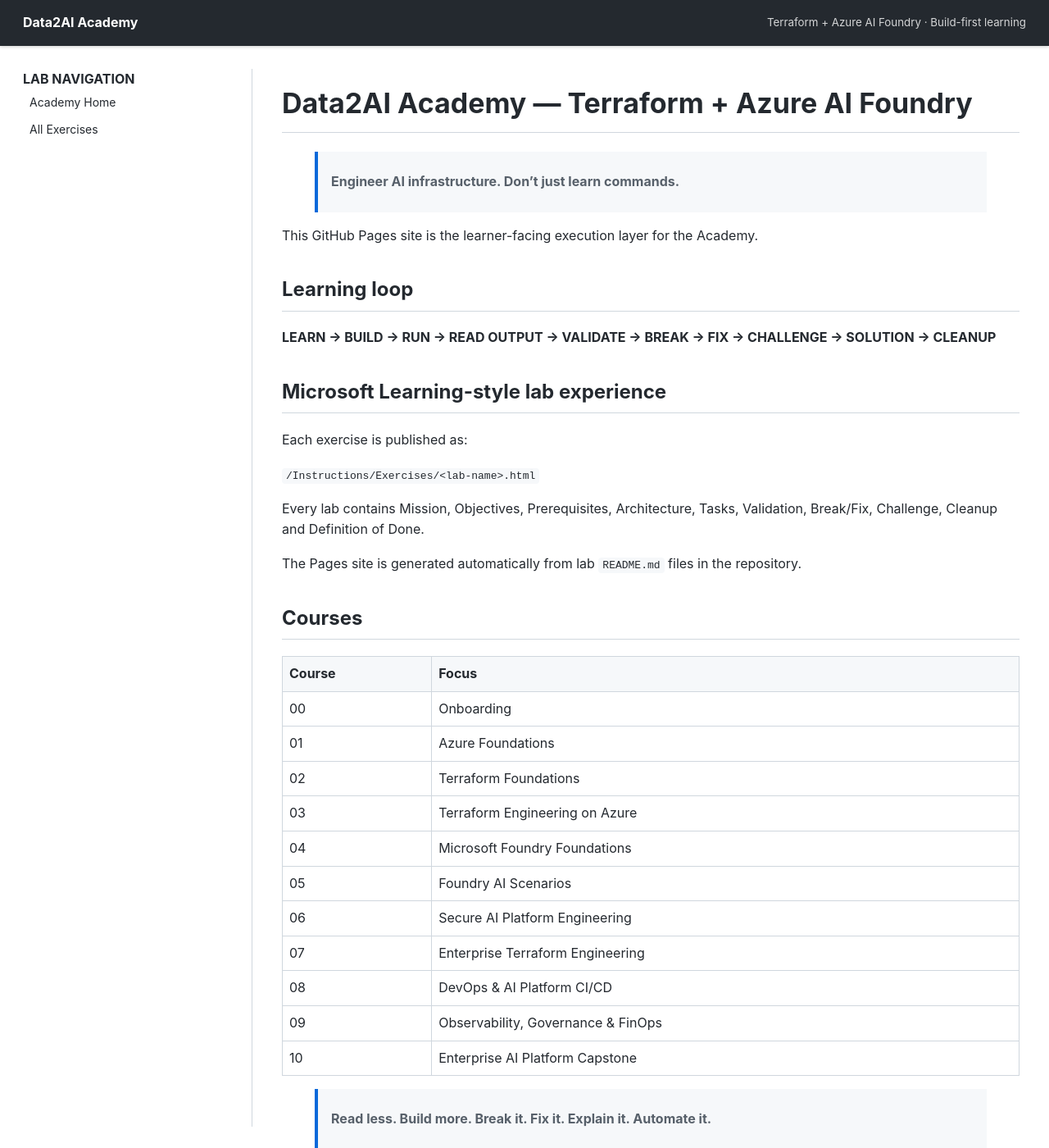
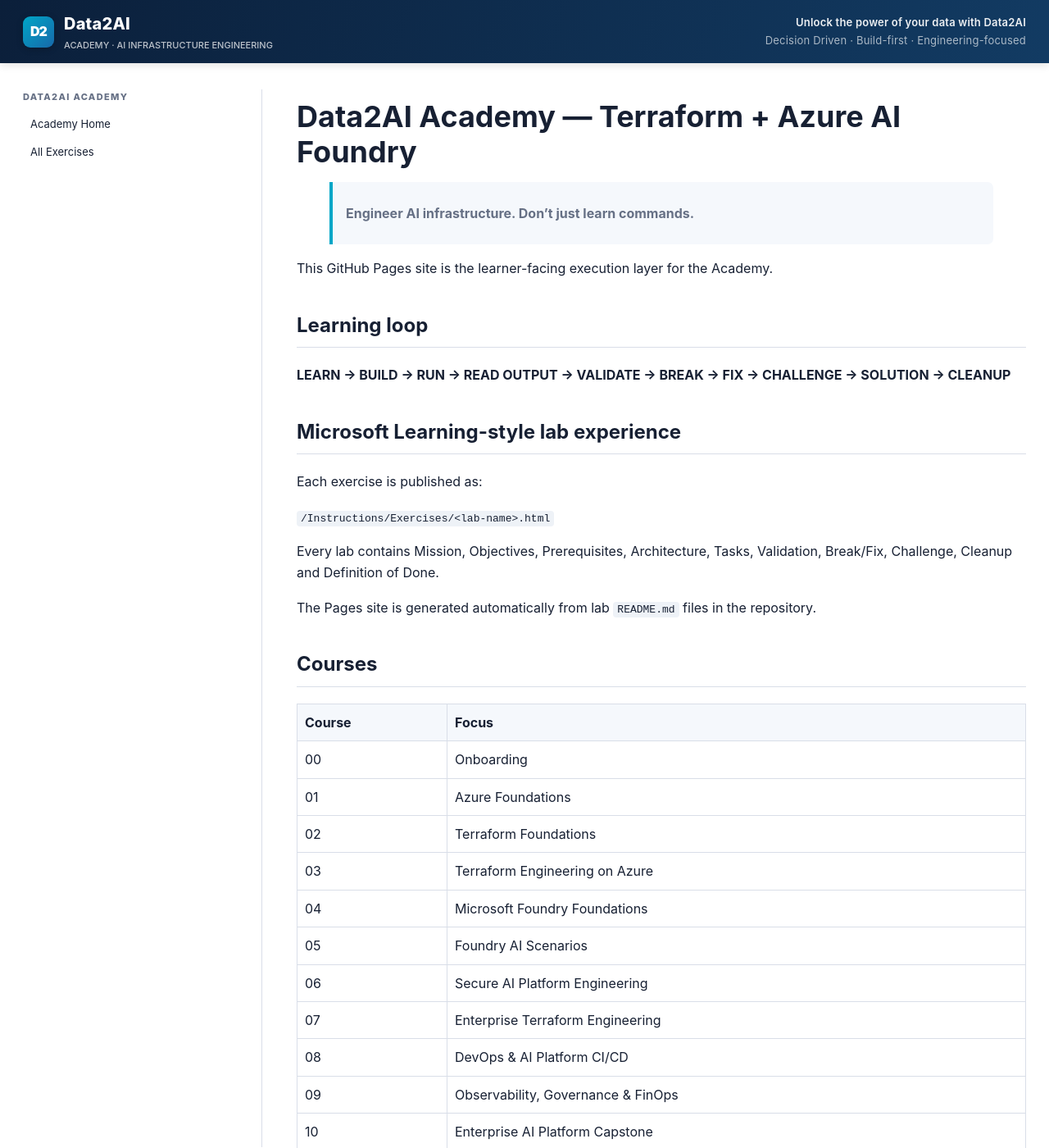
Before and after one commit to msellamiTN/data2ai-terraform-azure-foundry, a Jekyll site: the page built from index.md, in a window 1280 px wide and 1400 px high. Shown: the whole window at 82% size. Built offline with Jekyll 4.4.1, drawn with Linux system fonts in a browser that asks for light colours; some of the changed text lies outside the part shown.

Commit message:
brand: apply Data2AI Academy professional visual identity

```diff
--- a/_layouts/default.html
+++ b/_layouts/default.html
@@ -1,28 +1,86 @@
 <!doctype html>
-<html lang="en"><head><meta charset="utf-8"><meta name="viewport" content="width=device-width,initial-scale=1">
+<html lang="en">
+<head>
+<meta charset="utf-8">
+<meta name="viewport" content="width=device-width,initial-scale=1">
 <title>{{ page.title }} · Data2AI Academy</title>
 <style>
-:root{--text:#24292f;--muted:#57606a;--border:#d0d7de;--accent:#0969da;--surface:#f6f8fa;--success:#1a7f37;--warning:#9a6700;--dark:#24292f}
-*{box-sizing:border-box}body{margin:0;font-family:-apple-system,BlinkMacSystemFont,"Segoe UI",sans-serif;color:var(--text);line-height:1.6}
-header{background:var(--dark);color:#fff;padding:15px 28px;position:sticky;top:0;z-index:10;box-shadow:0 1px 4px #0003}
-header .brand{max-width:1280px;margin:auto;display:flex;align-items:center;justify-content:space-between}header a{color:#fff;text-decoration:none;font-weight:700}header small{font-weight:400;opacity:.8}
-.layout{display:grid;grid-template-columns:280px minmax(0,900px);gap:36px;max-width:1280px;margin:auto;padding:28px}
-aside{position:sticky;top:84px;height:calc(100vh - 110px);overflow:auto;border-right:1px solid var(--border);padding-right:20px}
-aside a{display:block;padding:5px 8px;color:var(--text);text-decoration:none;border-radius:6px;font-size:14px}aside a:hover{background:#eaeef2;color:var(--accent)}
-aside .section{margin-top:16px;font-size:12px;color:var(--muted);font-weight:700;text-transform:uppercase;letter-spacing:.04em}
-main{min-width:0}h1{font-size:34px;line-height:1.2;border-bottom:1px solid var(--border);padding-bottom:14px}h2{margin-top:34px;border-bottom:1px solid var(--border);padding-bottom:6px}
-blockquote{border-left:4px solid var(--accent);padding:8px 16px;background:var(--surface);color:var(--muted)}code{background:var(--surface);padding:2px 5px;border-radius:4px}
-pre{background:#0d1117;color:#e6edf3;padding:16px;overflow:auto;border-radius:8px}pre code{background:transparent;padding:0}
-table{border-collapse:collapse;width:100%;margin:14px 0}th,td{border:1px solid var(--border);padding:8px;text-align:left}th{background:var(--surface)}
-.lab-meta{display:grid;grid-template-columns:repeat(3,minmax(0,1fr));gap:10px;margin:18px 0}.meta-card{border:1px solid var(--border);border-radius:8px;padding:10px;background:#fff}.meta-card small{display:block;color:var(--muted);font-size:12px;text-transform:uppercase}.meta-card strong{display:block;margin-top:2px}
-.stage-strip{display:flex;flex-wrap:wrap;gap:6px;margin:12px 0 22px}.stage{padding:4px 9px;border:1px solid var(--border);border-radius:999px;font-size:12px;font-weight:600;background:var(--surface)}.stage.present{border-color:#a6d8b5;color:var(--success);background:#f0fff4}.stage.missing{color:var(--warning);background:#fff8e6}
-@media(max-width:900px){.layout{display:block;padding:16px}aside{position:static;height:auto;border-right:0;border-bottom:1px solid var(--border);padding:0 0 14px;margin-bottom:20px}.lab-meta{grid-template-columns:1fr}}
-</style></head><body>
-<header><div class="brand"><a href="{{ '/' | relative_url }}">Data2AI Academy</a><small>Terraform + Azure AI Foundry · Build-first learning</small></div></header>
-<div class="layout"><aside><strong>LAB NAVIGATION</strong><a href="{{ '/' | relative_url }}">Academy Home</a><a href="{{ '/Instructions/Exercises/' | relative_url }}">All Exercises</a>
-{% assign labs = site.pages | where_exp: "p", "p.path contains 'Instructions/Exercises/lab-'" | sort: "lab_id" %}{% assign current_course = "" %}
-{% for lab in labs %}{% assign course = lab.lab_id | slice: 4, 2 %}{% if course != current_course %}<div class="section">Course {{ course }}</div>{% assign current_course = course %}{% endif %}<a href="{{ lab.url | relative_url }}">{{ lab.lab_id }} — {{ lab.title }}</a>{% endfor %}
-</aside><main>
-{% if page.lab_id %}<div class="lab-meta"><div class="meta-card"><small>Lab</small><strong>{{ page.lab_id }}</strong></div><div class="meta-card"><small>Duration</small><strong>{{ page.duration }}</strong></div><div class="meta-card"><small>Maturity</small><strong>{{ page.maturity }}</strong></div></div>
-<div class="stage-strip">{% assign stages = "LEARN,BUILD,VALIDATE,BREAK,FIX,CHALLENGE,SOLUTION,CLEANUP" | split: "," %}{% for stage in stages %}{% if page.stages contains stage %}<span class="stage present">✓ {{ stage }}</span>{% else %}<span class="stage missing">○ {{ stage }}</span>{% endif %}{% endfor %}</div>{% endif %}
-{{ content }}</main></div></body></html>
+:root{--ink:#172033;--muted:#667085;--line:#d9dee8;--blue:#1769aa;--cyan:#00a6c7;--navy:#0b1f3a;--surface:#f5f8fc;--success:#16803c;--warning:#a15c00}
+*{box-sizing:border-box}
+body{margin:0;font-family:-apple-system,BlinkMacSystemFont,"Segoe UI",Inter,Arial,sans-serif;color:var(--ink);line-height:1.65;background:#fff}
+header{background:linear-gradient(110deg,var(--navy),#123b63);color:#fff;position:sticky;top:0;z-index:20;box-shadow:0 2px 10px #0002}
+.header-inner{max-width:1380px;margin:auto;padding:13px 28px;display:flex;align-items:center;justify-content:space-between;gap:24px}
+.brand{display:flex;align-items:center;gap:12px;color:#fff;text-decoration:none}
+.logo-mark{width:38px;height:38px;border-radius:9px;background:linear-gradient(135deg,#00a6c7,#1769aa);display:grid;place-items:center;font-weight:900;letter-spacing:-1px;box-shadow:0 2px 8px #0003}
+.logo-word{font-size:20px;font-weight:800;letter-spacing:.2px}
+.logo-sub{font-size:11px;opacity:.72;display:block;font-weight:500}
+.slogan{font-size:13px;font-weight:600;letter-spacing:.2px;text-align:right;opacity:.92}
+.slogan span{opacity:.7;font-weight:400}
+.layout{display:grid;grid-template-columns:292px minmax(0,920px);gap:42px;max-width:1380px;margin:auto;padding:32px 28px}
+aside{position:sticky;top:82px;height:calc(100vh - 110px);overflow:auto;border-right:1px solid var(--line);padding-right:22px}
+.nav-title{font-size:11px;font-weight:800;letter-spacing:.12em;color:var(--muted);margin-bottom:8px}
+aside a{display:block;padding:6px 9px;color:var(--ink);text-decoration:none;border-radius:7px;font-size:13px}
+aside a:hover{background:#eef5fb;color:var(--blue)}
+aside .section{margin:19px 0 5px;font-size:10px;color:var(--muted);font-weight:800;text-transform:uppercase;letter-spacing:.12em}
+main{min-width:0}
+.hero{border:1px solid var(--line);border-radius:14px;padding:22px 24px;background:linear-gradient(135deg,#f8fbff,#eef7fb);margin-bottom:24px}
+.hero-brand{font-size:12px;font-weight:800;letter-spacing:.12em;color:var(--blue);text-transform:uppercase}
+.hero-slogan{font-size:15px;color:var(--muted);margin-top:5px}
+h1{font-size:36px;line-height:1.18;margin:12px 0 0;border-bottom:0}
+h2{margin-top:36px;border-bottom:1px solid var(--line);padding-bottom:7px}
+h3{margin-top:26px}
+blockquote{border-left:4px solid var(--cyan);padding:9px 16px;background:var(--surface);color:var(--muted);border-radius:0 7px 7px 0}
+code{background:#eef2f7;padding:2px 5px;border-radius:4px}
+pre{background:#0b1726;color:#edf6ff;padding:17px;overflow:auto;border-radius:9px;border:1px solid #172f49}
+pre code{background:transparent;padding:0}
+table{border-collapse:collapse;width:100%;margin:15px 0}th,td{border:1px solid var(--line);padding:9px;text-align:left}th{background:var(--surface)}
+.lab-meta{display:grid;grid-template-columns:repeat(3,minmax(0,1fr));gap:11px;margin:20px 0}
+.meta-card{border:1px solid var(--line);border-radius:9px;padding:11px 13px;background:#fff}
+.meta-card small{display:block;color:var(--muted);font-size:10px;text-transform:uppercase;letter-spacing:.08em;font-weight:700}.meta-card strong{display:block;margin-top:2px}
+.stage-strip{display:flex;flex-wrap:wrap;gap:7px;margin:12px 0 24px}.stage{padding:4px 10px;border:1px solid var(--line);border-radius:999px;font-size:11px;font-weight:700;background:var(--surface)}.stage.present{border-color:#9fd3b1;color:var(--success);background:#f0fbf4}.stage.missing{color:var(--warning);background:#fff8ed}
+.footer{border-top:1px solid var(--line);margin-top:48px;padding:22px 0;color:var(--muted);font-size:12px}.footer strong{color:var(--ink)}
+@media(max-width:950px){.header-inner{padding:12px 16px}.slogan{display:none}.layout{display:block;padding:18px 16px}aside{position:static;height:auto;border-right:0;border-bottom:1px solid var(--line);padding:0 0 14px;margin-bottom:22px}.lab-meta{grid-template-columns:1fr}h1{font-size:30px}}
+</style>
+</head>
+<body>
+<header>
+<div class="header-inner">
+<a class="brand" href="{{ '/' | relative_url }}">
+<div class="logo-mark">D2</div>
+<div><div class="logo-word">Data2AI</div><span class="logo-sub">ACADEMY · AI INFRASTRUCTURE ENGINEERING</span></div>
+</a>
+<div class="slogan">Unlock the power of your data with Data2AI<br><span>Decision Driven · Build-first · Engineering-focused</span></div>
+</div>
+</header>
+<div class="layout">
+<aside>
+<div class="nav-title">DATA2AI ACADEMY</div>
+<a href="{{ '/' | relative_url }}">Academy Home</a>
+<a href="{{ '/Instructions/Exercises/' | relative_url }}">All Exercises</a>
+{% assign labs = site.pages | where_exp: "p", "p.path contains 'Instructions/Exercises/lab-'" | sort: "lab_id" %}
+{% assign current_course = "" %}
+{% for lab in labs %}
+{% assign course = lab.lab_id | slice: 4, 2 %}
+{% if course != current_course %}<div class="section">Course {{ course }}</div>{% assign current_course = course %}{% endif %}
+<a href="{{ lab.url | relative_url }}">{{ lab.lab_id }} — {{ lab.title }}</a>
+{% endfor %}
+</aside>
+<main>
+{% if page.lab_id %}
+<div class="hero"><div class="hero-brand">Data2AI Academy · Practical Engineering Lab</div><div class="hero-slogan">Unlock the power of your data with Data2AI — <strong>Decision Driven</strong></div></div>
+<div class="lab-meta">
+<div class="meta-card"><small>Lab</small><strong>{{ page.lab_id }}</strong></div>
+<div class="meta-card"><small>Duration</small><strong>{{ page.duration }}</strong></div>
+<div class="meta-card"><small>Maturity</small><strong>{{ page.maturity }}</strong></div>
+</div>
+<div class="stage-strip">
+{% assign stages = "LEARN,BUILD,VALIDATE,BREAK,FIX,CHALLENGE,SOLUTION,CLEANUP" | split: "," %}
+{% for stage in stages %}{% if page.stages contains stage %}<span class="stage present">✓ {{ stage }}</span>{% else %}<span class="stage missing">○ {{ stage }}</span>{% endif %}{% endfor %}
+</div>
+{% endif %}
+{{ content }}
+<div class="footer"><strong>Data2AI Academy</strong> · Terraform + Microsoft Azure AI Foundry · <em>Unlock the power of your data with Data2AI</em><br>Decision Driven · Engineering through practice, evidence and automation.</div>
+</main>
+</div>
+</body>
+</html>
```
